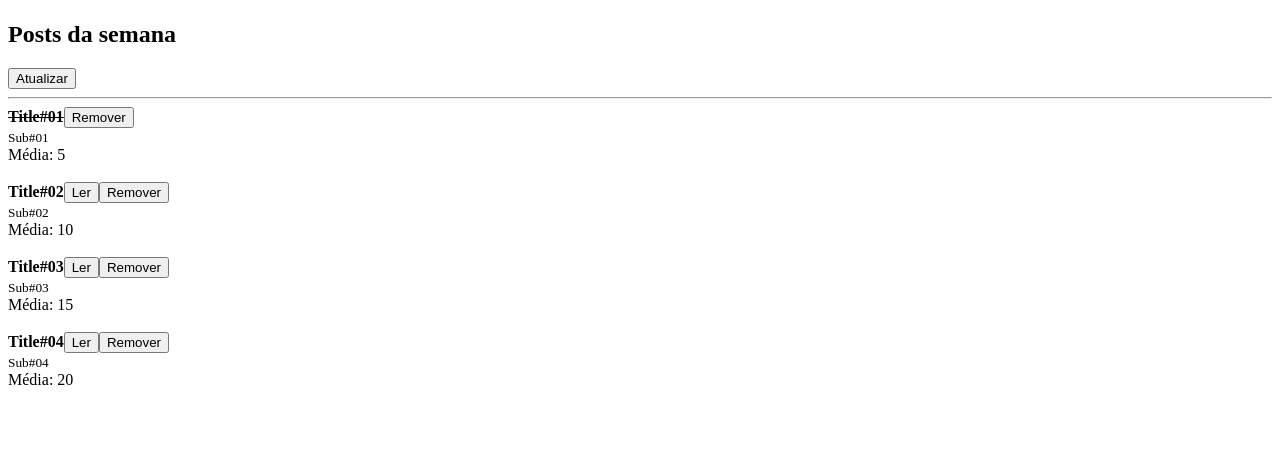
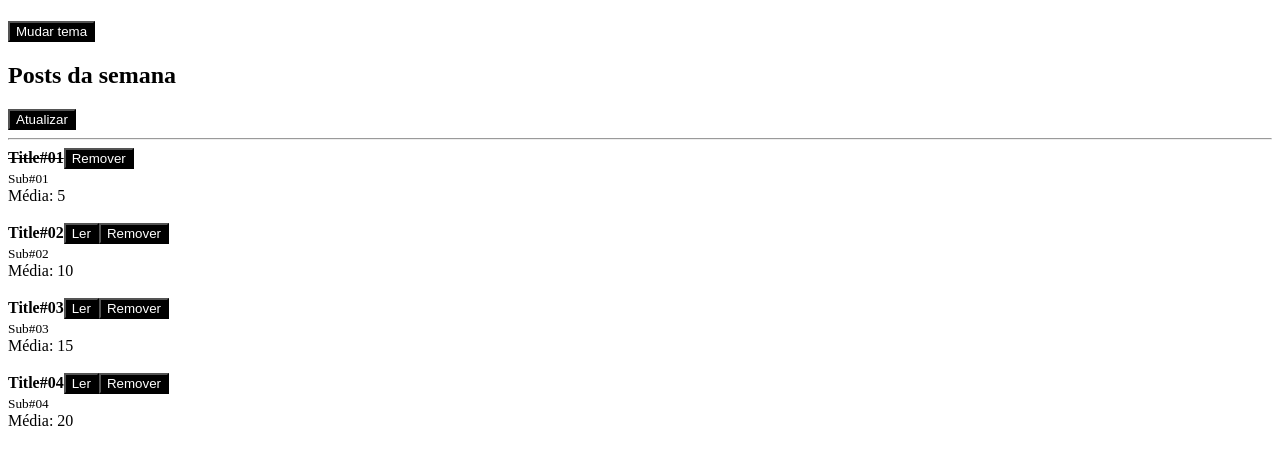
Before and after one commit to i4n-v/react-fundamentals, a React app: page / in a window 1280 px wide. Shown: the top 464 px of the page. Built offline with nearby package versions, Linux system fonts and the light colour scheme.

Commit message:
feat: working with contexts in react

```diff
--- a/src/App.jsx
+++ b/src/App.jsx
@@ -1,6 +1,8 @@
 import React, { useState } from "react";
-import Post from "./Post";
-import Header from "./Header";
+import Post from "./components/Post";
+import Header from "./components/Header";
+import { ThemeProvider } from "./contexts/ThemeContext";
+import Button from "./components/Button";
 
 const staticPosts = [
   {
@@ -69,15 +71,15 @@ export default function App() {
   }
 
   return (
-    <>
+    <ThemeProvider>
       <Header>
         <h2>Posts da semana</h2>
-        <button onClick={handleRefresh}>Atualizar</button>
+        <Button onClick={handleRefresh}>Atualizar</Button>
       </Header>
       <hr />
       {posts.map((post) => (
         <Post key={post.id} post={post} onRead={handleRead} onRemove={handleRemovePost} />
       ))}
-    </>
+    </ThemeProvider>
   );
 }
--- /dev/null
+++ b/src/components/Button.jsx
@@ -0,0 +1,24 @@
+import PropTypes from "prop-types";
+import React, { useContext } from "react";
+import { ThemeContext } from "../contexts/ThemeContext";
+
+export default function Button({ children, onClick }) {
+  const { theme } = useContext(ThemeContext);
+
+  return (
+    <button
+      style={{
+        color: theme === "dark" ? "#FFF" : "#000",
+        backgroundColor: theme === "dark" ? "#000" : "#FFF",
+      }}
+      onClick={onClick}
+    >
+      {children}
+    </button>
+  );
+}
+
+Button.propTypes = {
+  children: PropTypes.node.isRequired,
+  onClick: PropTypes.func.isRequired,
+};
--- a/src/Header.jsx
+++ b/src/components/Header.jsx
@@ -1,10 +1,15 @@
 import PropTypes from "prop-types";
-import React from "react";
+import React, { useContext } from "react";
+import Button from "./Button";
+import { ThemeContext } from "../contexts/ThemeContext";
 
 export default function Header({ title, children }) {
+  const { handleToggleTheme } = useContext(ThemeContext);
+
   return (
     <>
       <h1>{title}</h1>
+      <Button onClick={handleToggleTheme}>Mudar tema</Button>
       {children}
     </>
   );
--- a/src/Post.jsx
+++ b/src/components/Post.jsx
@@ -1,13 +1,20 @@
 import React from "react";
 import PropTypes from "prop-types";
+import PostHeader from "./PostHeader";
 
 export default function Post({ post, onRemove, onRead }) {
   return (
     <>
       <article>
-        <strong>{post.read ? <s>{post.title}</s> : post.title}</strong>
-        {!post.read && <button onClick={() => onRead(post.id)}>Ler</button>}
-        <button onClick={() => onRemove(post.id)}>Remover</button>
+        <PostHeader
+          post={{
+            id: post.id,
+            title: post.title,
+            read: post.read,
+          }}
+          onRead={onRead}
+          onRemove={onRemove}
+        />
         <br />
         <small>{post.subtitle}</small>
         <br />
--- /dev/null
+++ b/src/components/PostHeader.jsx
@@ -0,0 +1,23 @@
+import PropTypes from "prop-types";
+import React from "react";
+import Button from "./Button";
+
+export default function PostHeader({ post, onRemove, onRead }) {
+  return (
+    <>
+      <strong>{post.read ? <s>{post.title}</s> : post.title}</strong>
+      {!post.read && <Button onClick={() => onRead(post.id)}>Ler</Button>}
+      <Button onClick={() => onRemove(post.id)}>Remover</Button>
+    </>
+  );
+}
+
+PostHeader.propTypes = {
+  post: PropTypes.shape({
+    id: PropTypes.number.isRequired,
+    title: PropTypes.string.isRequired,
+    read: PropTypes.bool.isRequired,
+  }).isRequired,
+  onRemove: PropTypes.func.isRequired,
+  onRead: PropTypes.func.isRequired,
+};
--- /dev/null
+++ b/src/contexts/ThemeContext.jsx
@@ -0,0 +1,34 @@
+import PropTypes from "prop-types";
+import React, { createContext, useState } from "react";
+
+const defaultValues = {
+  theme: "dark",
+  handleToggleTheme: () => {},
+};
+
+const ThemeContext = createContext(defaultValues);
+
+function ThemeProvider({ children }) {
+  const [theme, setTheme] = useState("dark");
+
+  function handleToggleTheme() {
+    setTheme((theme) => (theme === "dark" ? "light" : "dark"));
+  }
+
+  return (
+    <ThemeContext.Provider
+      value={{
+        theme,
+        handleToggleTheme,
+      }}
+    >
+      {children}
+    </ThemeContext.Provider>
+  );
+}
+
+ThemeProvider.propTypes = {
+  children: PropTypes.node.isRequired,
+};
+
+export { ThemeContext, ThemeProvider };
```
